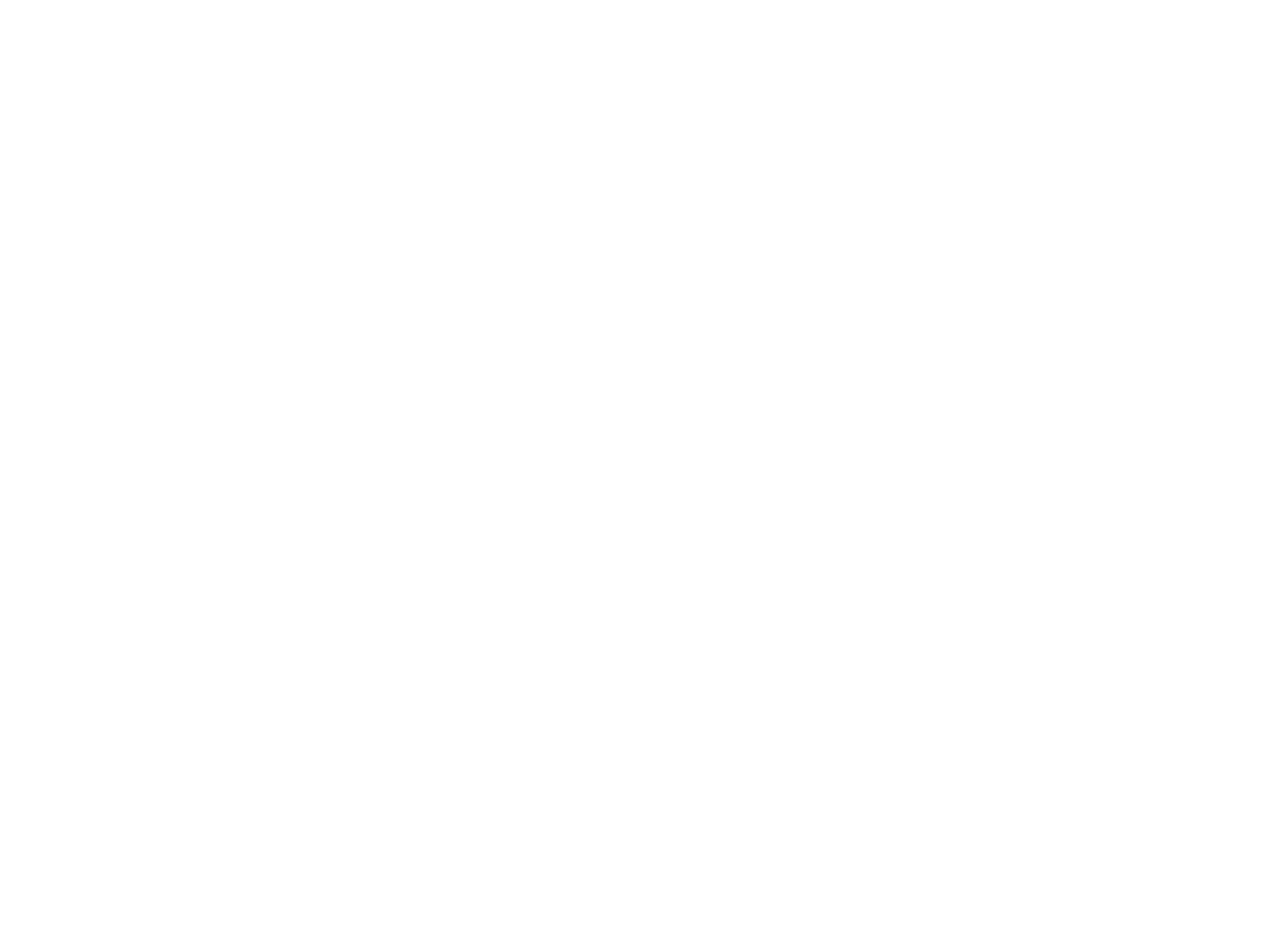
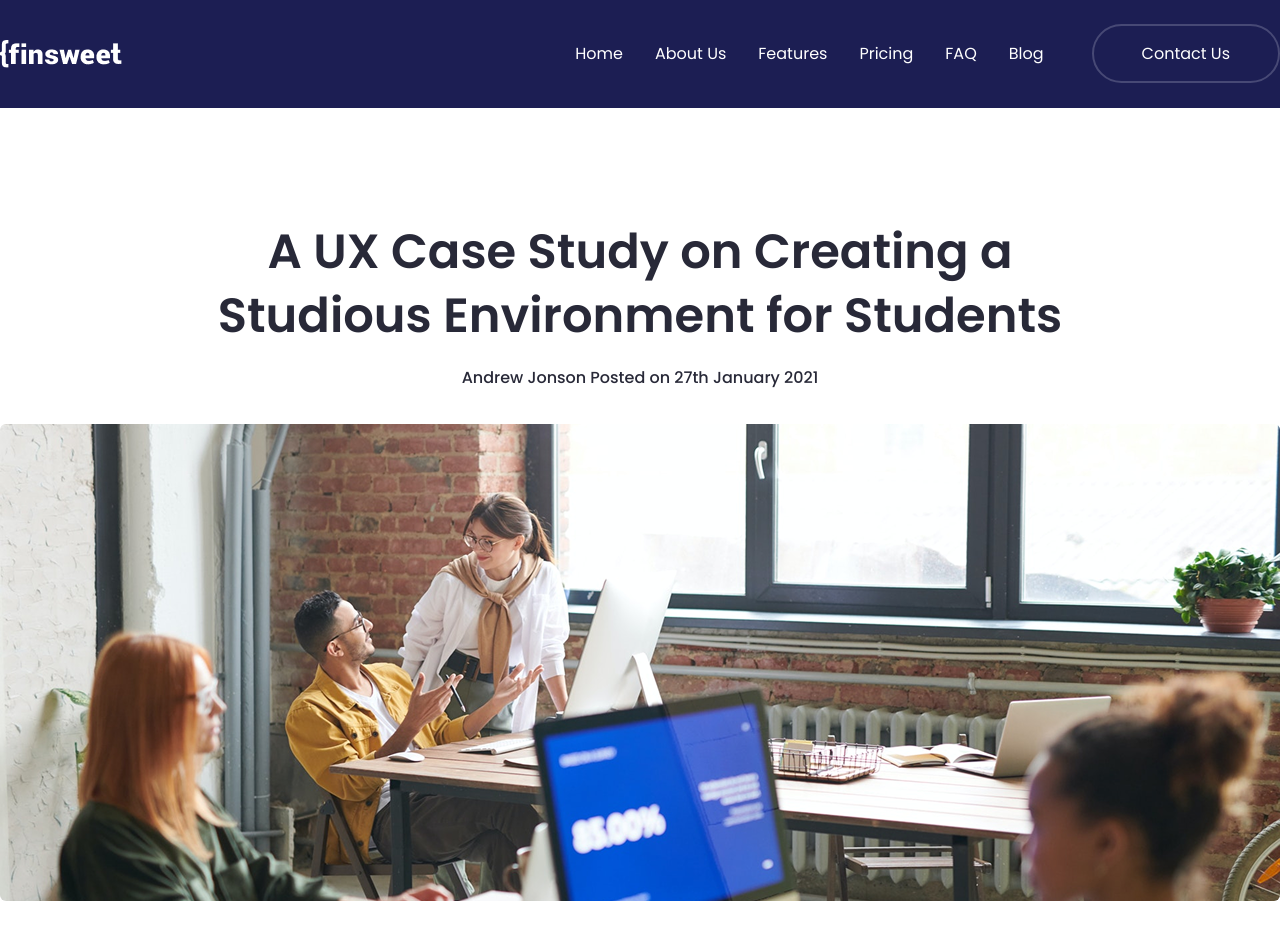
Before and after one commit to Roni006/finsweet, a React app: page /blogheading in a window 1280 px wide. Before the commit this address had no page. Shown: the top 940 px of the page. Before the commit the page ends 800 px from the top, so only its background shows below. Built offline with nearby package versions, Linux system fonts and the light colour scheme; the HTML template or start-up script is replaced by a standard one.

Commit message:
created blog heading for blog single page

```diff
--- a/src/App.jsx
+++ b/src/App.jsx
@@ -23,6 +23,7 @@
 import Keywords from "./Pages/Keywords/Keywords";
 import FeatureBlog from "./Pages/FeatureBlog/FeatureBlog";
 import OurBlog from "./Pages/OurBlog/OurBlog";
+import BlogHeading from "./Pages/BlogHeading/BlogHeading";
 function App() {
   return (
     <>
@@ -54,6 +55,7 @@
             <Route path="/keyword" element={<Keywords />} />
             <Route path="/featureblog" element={<FeatureBlog />} />
             <Route path="/ourblog" element={<OurBlog />} />
+            <Route path="blogheading" element={<BlogHeading />} />
 
           </Route>
         </Routes>
--- /dev/null
+++ b/src/Pages/BlogHeading/BlogHeading.jsx
@@ -0,0 +1,26 @@
+import Container from "../../components/Common/Container";
+import blog from "../../assets/images/blog.png";
+
+const BlogHeading = () => {
+  return (
+    <>
+      <section className="py-28 ">
+        <Container>
+          <div>
+            <h1 className="gblh text-center w-[949px] mx-auto pb-4">
+              A UX Case Study on Creating a Studious Environment for Students
+            </h1>
+            <div className="text-center!">
+              <span className="gblf">
+                Andrew Jonson Posted on 27th January 2021
+              </span>
+            </div>
+            <img className="mt-8 rounded-md" src={blog} alt="blog image" />
+          </div>
+        </Container>
+      </section>
+    </>
+  );
+};
+
+export default BlogHeading;
```
